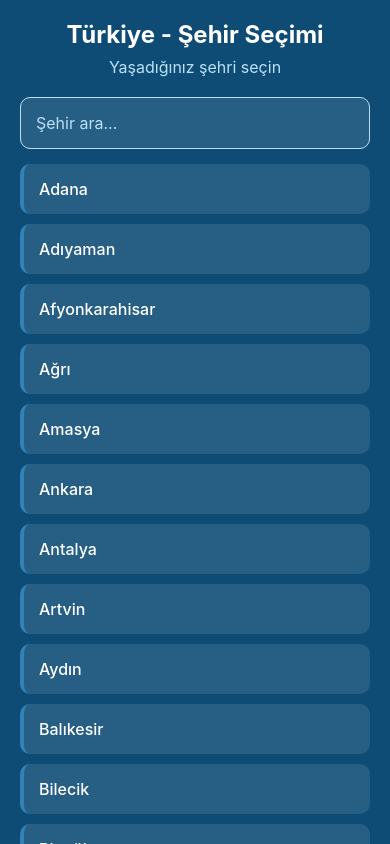
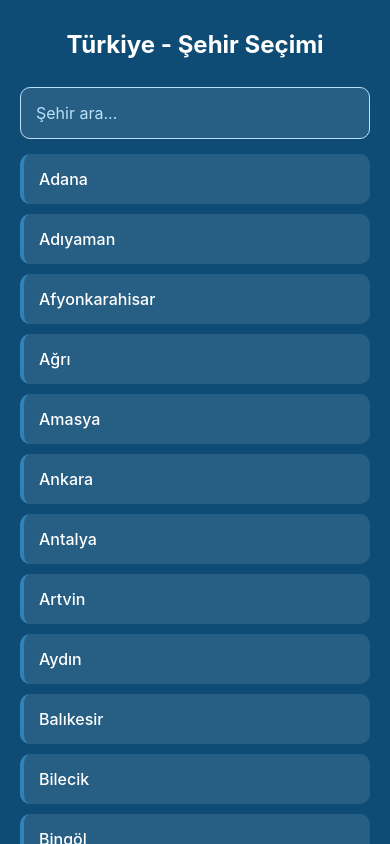
Before and after one commit to metin-aksu/NamazVakitleri, a React Native app: screen /Home in a window 390 px wide. Shown: the top 844 px of the page. Built offline with nearby package versions, Linux system fonts and the light colour scheme.

Commit message:
CitySelectionScreen'de alt başlık kaldırıldı, HomeScreen'de üst başlık için padding güncellendi, PrayerTimesService'de API çağrılarında school parametresi kaldırıldı.

```diff
--- a/src/screens/CitySelectionScreen.tsx
+++ b/src/screens/CitySelectionScreen.tsx
@@ -78,9 +78,6 @@ const CitySelectionScreen: React.FC<CitySelectionScreenProps> = ({ navigation })
 
       <View style={styles.header}>
         <Text style={styles.headerTitle}>Türkiye - Şehir Seçimi</Text>
-        <Text style={styles.headerSubtitle}>
-          Yaşadığınız şehri seçin
-        </Text>
       </View>
 
       <View style={styles.searchContainer}>
@@ -108,9 +105,11 @@ const styles = StyleSheet.create({
   container: {
     flex: 1,
     backgroundColor: '#0F4C75',
+    paddingTop: StatusBar.currentHeight,
   },
   header: {
     padding: 20,
+    paddingTop: 30,
     alignItems: 'center',
   },
   headerTitle: {
@@ -118,11 +117,6 @@ const styles = StyleSheet.create({
     fontSize: 24,
     fontWeight: 'bold',
     marginBottom: 8,
-  },
-  headerSubtitle: {
-    color: '#BBE1FA',
-    fontSize: 16,
-    textAlign: 'center',
   },
   searchContainer: {
     paddingHorizontal: 20,
--- a/src/screens/HomeScreen.tsx
+++ b/src/screens/HomeScreen.tsx
@@ -431,6 +431,7 @@ const styles = StyleSheet.create({
   },
   header: {
     padding: 20,
+    paddingTop: 60,
   },
   headerTop: {
     flexDirection: 'row',
--- a/src/services/PrayerTimesService.ts
+++ b/src/services/PrayerTimesService.ts
@@ -91,8 +91,9 @@ class PrayerTimesService {
 
   // Ana API'yi dene (HTTPS)
   private async fetchFromMainAPI(latitude: number, longitude: number, date: string): Promise<ApiResponse<PrayerTimes>> {
-    // Türkiye için sabit UTC+3 timezone
-    const url = `${API_BASE_URL}/timings/${date}?latitude=${latitude}&longitude=${longitude}&method=13&school=1`;
+    // Türkiye Diyanet İşleri hesaplama yöntemi (method=13)
+    // school parametresi kaldırıldı - Diyanet'in kendi hesaplaması kullanılacak
+    const url = `${API_BASE_URL}/timings/${date}?latitude=${latitude}&longitude=${longitude}&method=13`;
 
     console.log('API URL:', url);
 
@@ -136,7 +137,7 @@ class PrayerTimesService {
   // Alternatif API (HTTP fallback)
   private async fetchFromFallbackAPI(latitude: number, longitude: number, date: string): Promise<ApiResponse<PrayerTimes>> {
     const httpUrl = API_BASE_URL.replace('https:', 'http:');
-    const url = `${httpUrl}/timings/${date}?latitude=${latitude}&longitude=${longitude}&method=13&school=1`;
+    const url = `${httpUrl}/timings/${date}?latitude=${latitude}&longitude=${longitude}&method=13`;
 
     const response = await fetch(url, {
       method: 'GET',
```
